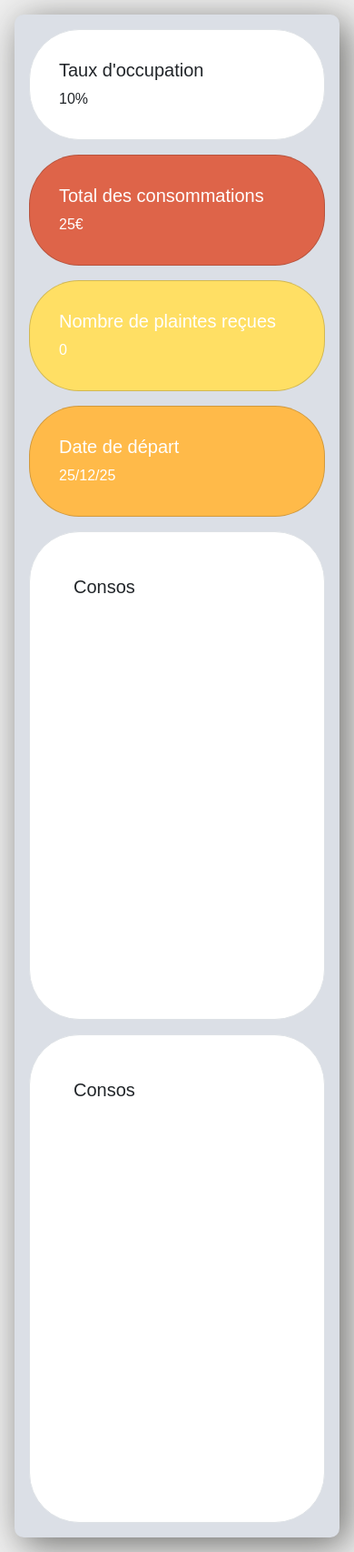
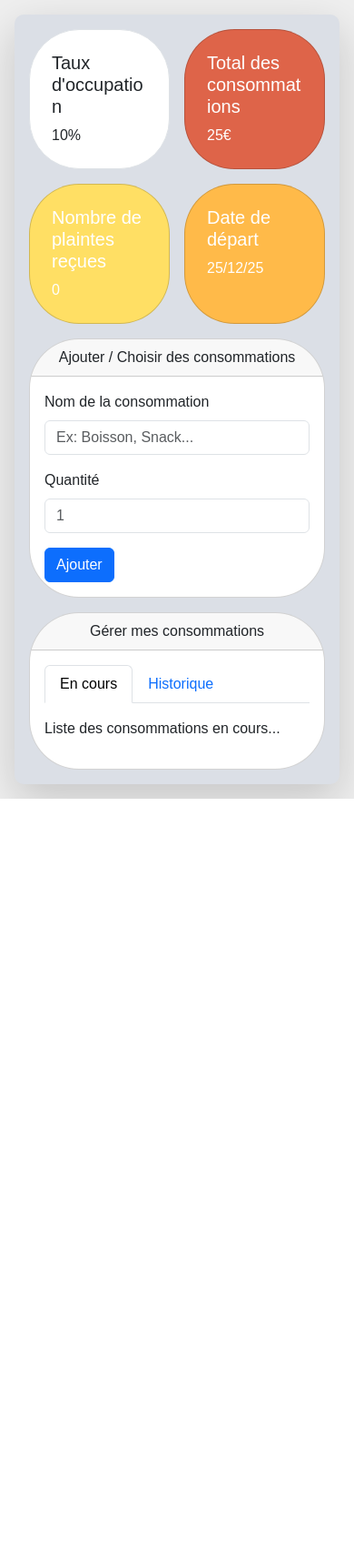
Before and after one commit to MrCyci6/Synthese_Hotel, a PHP site: page /views/dashboard.php in a window 390 px wide. Shown: the part 66-1772 px from the top of the page at 91% size. After the commit the page ends 944 px from the top, so only its background shows below. Run offline with PHP 8.4, Linux system fonts and the light colour scheme.

Commit message:
feat(dacks): Enhance dashboard layout and add consumption management section.
Improved the UI of the dashboard with responsive design updates and added functionalities for managing consumptions, including adding, viewing, and managing a history of consumptions.

```diff
--- a/clients/controllers/dashboard.php
+++ b/clients/controllers/dashboard.php
@@ -3,7 +3,7 @@ session_start();
 
 require_once __DIR__ . '/../models/Client.php';
 
-
+$datefin = Client::getReservations($_SESSION['id']);
 
 require __DIR__ . '/../views/dashboard.php';
 ?>
--- a/clients/styles/dashboard-global.css
+++ b/clients/styles/dashboard-global.css
@@ -50,6 +50,11 @@
 
 .card {
     border-radius: 3.4375rem !important;
+    overflow: hidden;
+}
+
+.lg-card {
+    border-radius: 2.5rem !important;
 }
 
 .sidebar {
--- a/clients/views/dashboard.php
+++ b/clients/views/dashboard.php
@@ -96,57 +96,90 @@
 							</div>
 						</div>
 					</nav>
-					<div class="main-section flex-fill p-3 m-3">
-						<div class="row g-3">
-							<div class="col-md-3">
-								<div class="card p-3 bg-white border rounded-3">
+					<div class="main-section flex-fill p-3 m-3 shadow-lg d-flex flex-column">
+						<div class="row g-3 mb-3 d-flex align-items-stretch flex-wrap">
+							<div class="col-6 col-md-3 d-flex ">
+								<div class="card p-2 p-md-3 bg-white border rounded-3 flex-fill">
 									<div class="card-body">
 										<h5 class="card-title">Taux d'occupation</h5>
 										<p class="card-text">10%</p>
 									</div>
 								</div>
 							</div>
-							<div class="col-md-3">
-								<div class="card p-3 bg-red text-white rounded-3">
+							<div class="col-6 col-md-3 d-flex">
+								<div class="card p-2 p-md-3 bg-red text-white rounded-3 flex-fill">
 									<div class="card-body">
 										<h5 class="card-title">Total des consommations</h5>
 										<p class="card-text">25€</p>
 									</div>
 								</div>
 							</div>
-							<div class="col-md-3">
-								<div class="card p-3 bg-yellow text-white rounded-3">
+							<div class="col-6 col-md-3 d-flex">
+								<div class="card p-2 p-md-3 bg-yellow text-white rounded-3 flex-fill">
 									<div class="card-body">
 										<h5 class="card-title">Nombre de plaintes reçues</h5>
 										<p class="card-text">0</p>
 									</div>
 								</div>
 							</div>
-							<div class="col-md-3">
-								<div class="card p-3 bg-orange text-white rounded-3">
+							<div class="col-6 col-md-3 d-flex">
+								<div class="card p-2 p-md-3 bg-orange text-white rounded-3 flex-fill">
 									<div class="card-body">
 										<h5 class="card-title">Date de départ</h5>
 										<p class="card-text">25/12/25</p>
 									</div>
 								</div>
 							</div>
+						</div>
 
-							<div class="col-md-6">
-								<div class="card p-5 bg-white border rounded-3">
-									<h5 class="card-title">Consos</h5>
-									<p class="card-text">
-										<canvas id="myChart" width="400" height="400">
-										</canvas>
-									</p>
+						<div class="row g-3 flex-fill d-flex align-items-stretch">
+							<div class="col-12 col-md-6 d-flex">
+								<div class="card flex-fill">
+									<div class="card-header text-center">
+										Ajouter / Choisir des consommations
+									</div>
+									<div class="card-body">
+										<form>
+											<div class="mb-3">
+												<label for="consoName" class="form-label">Nom de la consommation</label>
+												<input type="text" class="form-control" id="consoName" placeholder="Ex: Boisson, Snack...">
+											</div>
+											<div class="mb-3">
+												<label for="consoQty" class="form-label">Quantité</label>
+												<input type="number" class="form-control" id="consoQty" placeholder="1">
+											</div>
+											<button type="submit" class="btn btn-primary">Ajouter</button>
+										</form>
+									</div>
 								</div>
 							</div>
-							<div class="col-md-6">
-								<div class="card p-5 bg-white border rounded-3">
-									<h5 class="card-title">Consos</h5>
-									<p class="card-text">
-										<canvas id="myChart" width="400" height="400">
-										</canvas>
-									</p>
+							<div class="col-12 col-md-6 d-flex">
+								<div class="card flex-fill">
+									<div class="card-header text-center">
+										Gérer mes consommations
+									</div>
+									<div class="card-body">
+										<ul class="nav nav-tabs" id="consommationTabs" role="tablist">
+											<li class="nav-item" role="presentation">
+												<button class="nav-link active" id="enCours-tab" data-bs-toggle="tab" data-bs-target="#enCours" type="button" role="tab" aria-controls="enCours" aria-selected="true">
+													En cours
+												</button>
+											</li>
+											<li class="nav-item" role="presentation">
+												<button class="nav-link" id="historique-tab" data-bs-toggle="tab" data-bs-target="#historique" type="button" role="tab" aria-controls="historique" aria-selected="false">
+													Historique
+												</button>
+											</li>
+										</ul>
+										<div class="tab-content mt-3" id="consommationTabsContent">
+											<div class="tab-pane fade show active" id="enCours" role="tabpanel" aria-labelledby="enCours-tab">
+												<p>Liste des consommations en cours...</p>
+											</div>
+											<div class="tab-pane fade" id="historique" role="tabpanel" aria-labelledby="historique-tab">
+												<p>Historique des consommations passées...</p>
+											</div>
+										</div>
+									</div>
 								</div>
 							</div>
 						</div>
```
